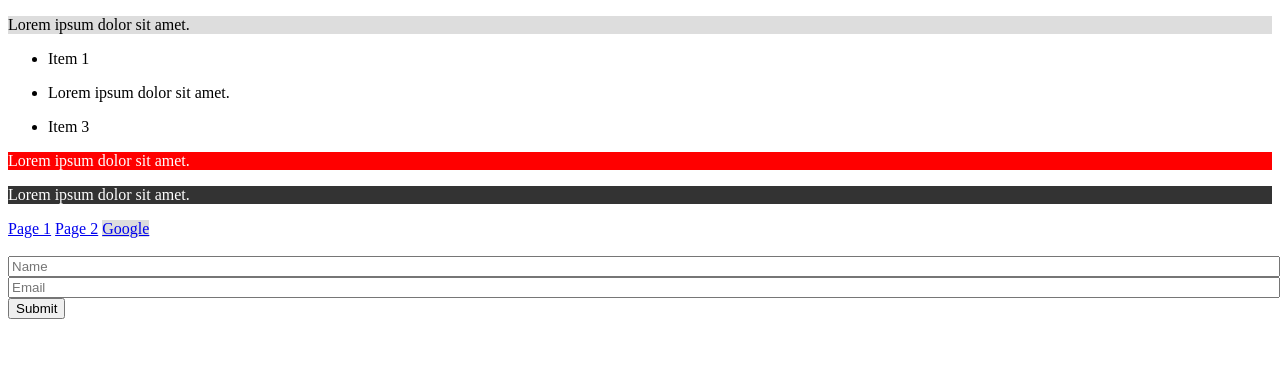
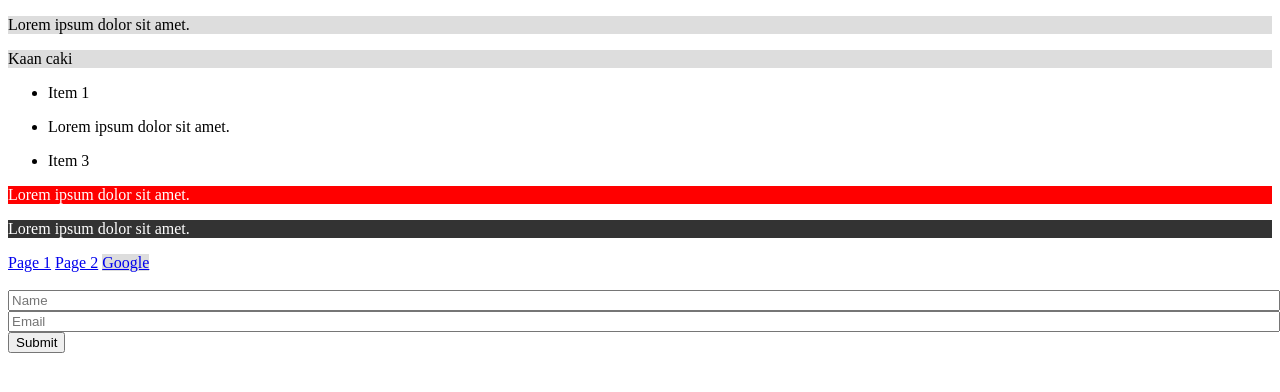
Before and after one commit to mtevfik41/HTML-CSSPracticeBox, a plain HTML site: page CSS-Advanced/1_more_selectors.html in a window 1280 px wide. Drawn offline with Linux system fonts and the light colour scheme.

Commit message:
added signature

```diff
--- a/CSS-Advanced/1_more_selectors.html
+++ b/CSS-Advanced/1_more_selectors.html
@@ -38,7 +38,7 @@
   <body>
     <div>
       <p>Lorem ipsum dolor sit amet.</p>
-
+      <p>Kaan caki</p>
       <ul>
         <li>Item 1</li>
         <li><p>Lorem ipsum dolor sit amet.</p></li>
```
